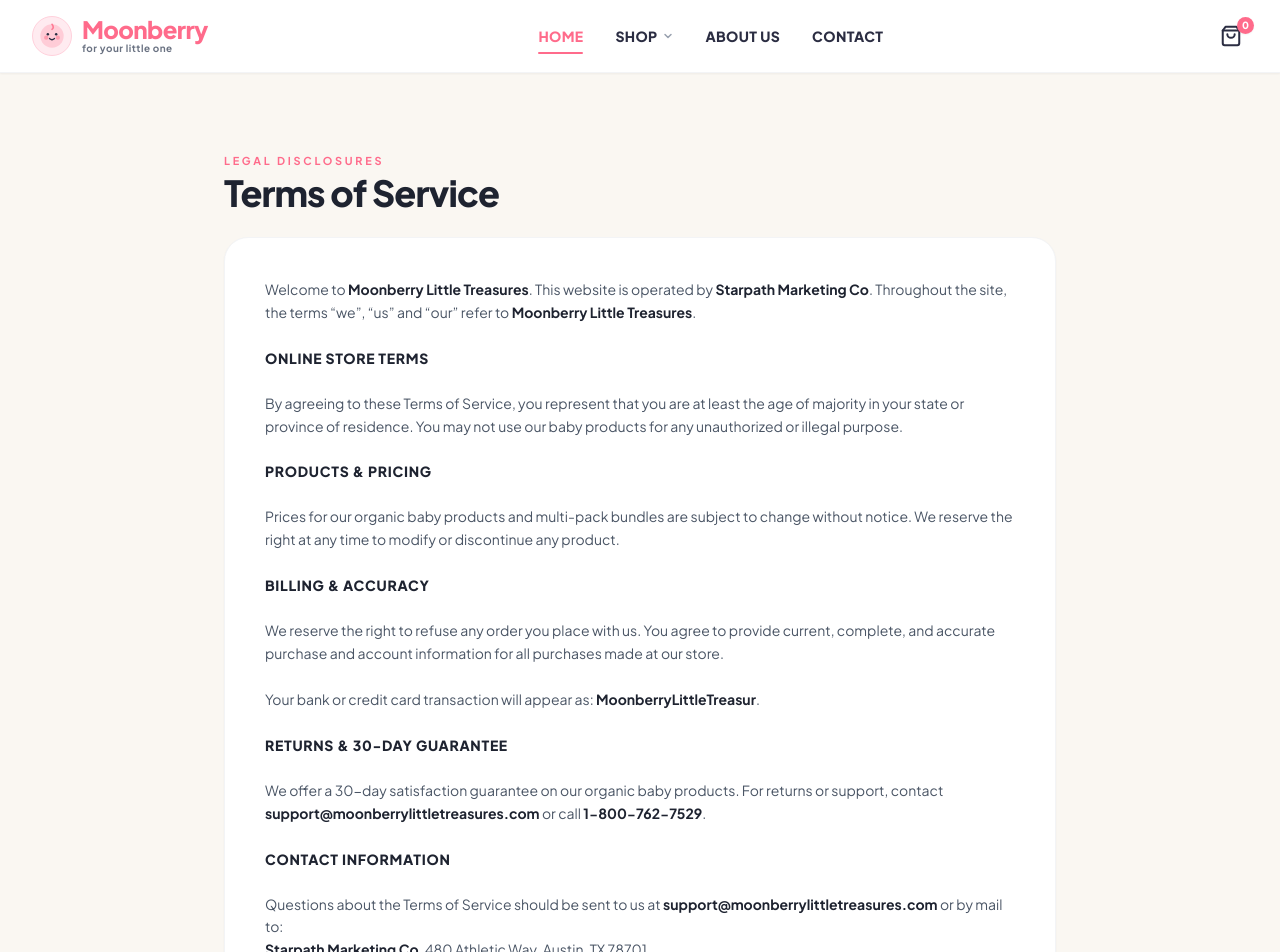
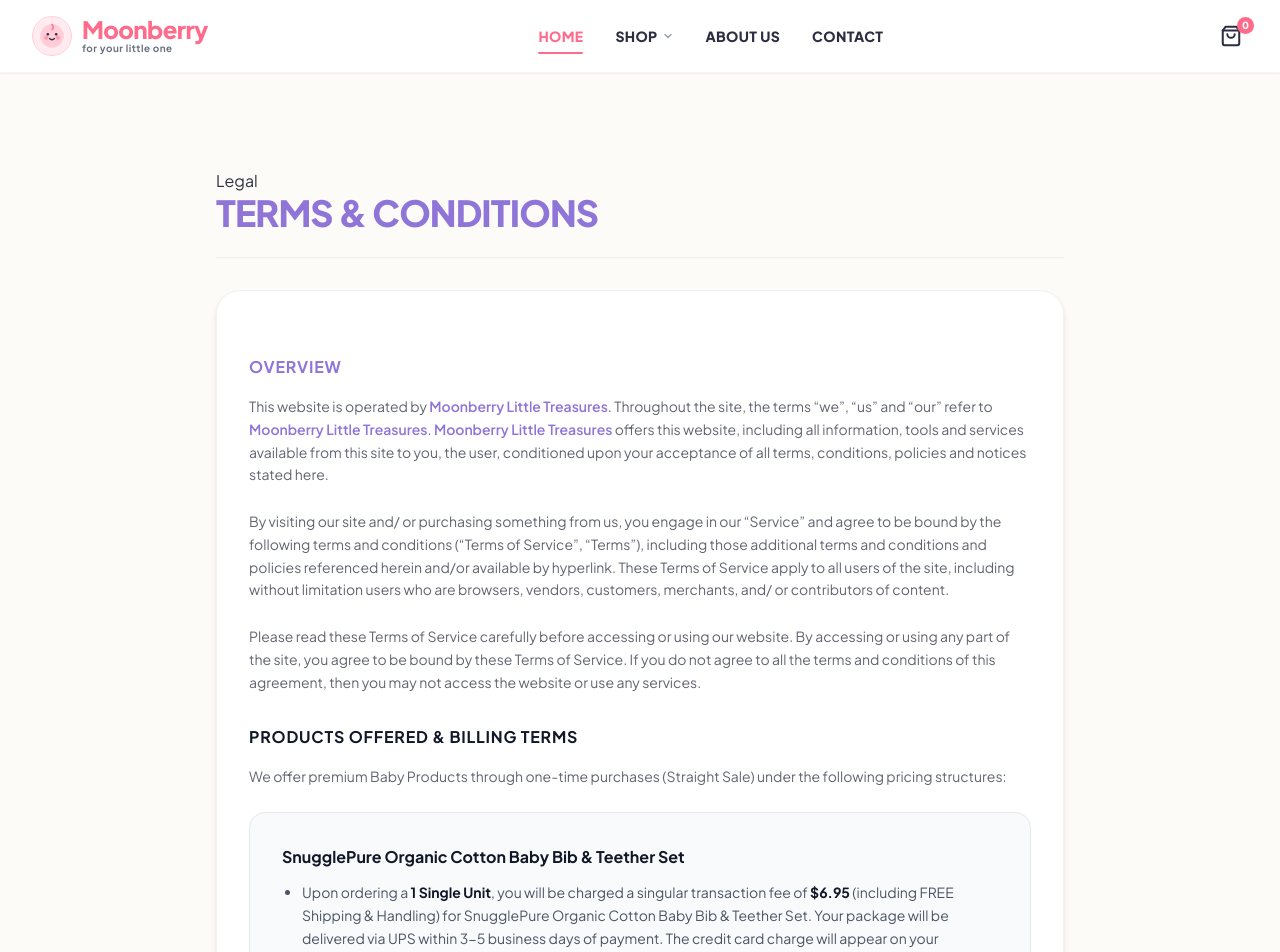
Before and after one commit to Tayyab-103/demo-gadget-sites, a Next.js app: page /terms in a window 1280 px wide. Shown: the top 952 px of the page. Built offline with nearby package versions, Linux system fonts and the light colour scheme.

Commit message:
term page set

```diff
--- a/src/app/terms/page.tsx
+++ b/src/app/terms/page.tsx
@@ -4,58 +4,107 @@ import React from "react";
 import Header from "@/components/Header";
 import Footer from "@/components/Footer";
 import siteConfigData from "../../../config/site-config.json";
-import { SiteConfig } from "@/types";
+import productsData from "../../../config/products.json";
+import { SiteConfig, Product } from "@/types";
 
 const siteConfig = siteConfigData as unknown as SiteConfig;
+const products = productsData as unknown as Product[];
 
 export default function Terms() {
   return (
     <>
       <Header />
-      <main className="bg-[#FAF7F2] py-12 sm:py-20 relative overflow-hidden min-h-[80vh]">
-        <div className="max-w-4xl mx-auto px-4 sm:px-6 lg:px-8 relative z-10">
-          <div className="mb-6">
-            <span className="text-[0.68rem] font-bold uppercase tracking-[0.25em] text-[#FF6B8B] block mb-1">
-              Legal Disclosures
-            </span>
-            <h1 className="text-2xl sm:text-3xl lg:text-4xl font-black text-[#1E2330] tracking-tight">
-              Terms of Service
-            </h1>
-          </div>
+      <main className="bg-neutral-bg py-16 md:py-24 relative overflow-hidden">
+        {/* Background decorative glow spot */}
+        <div className="glow-bg absolute top-[10%] left-[-250px] opacity-35 pointer-events-none" />
 
-          <div className="bg-white rounded-3xl p-6 sm:p-10 border border-gray-100 shadow-xs leading-relaxed text-gray-600 text-xs sm:text-sm space-y-6">
+        <div className="w-full max-w-4xl mx-auto px-6 relative z-10">
+          <span className="eyebrow mb-4">Legal</span>
+          <h1 className="text-3xl md:text-4xl font-black uppercase text-primary mb-8 border-b border-black/5 pb-6 tracking-tight">
+            Terms &amp; Conditions
+          </h1>
+
+          <div className="bg-white rounded-3xl p-8 border border-black/5 shadow-md leading-relaxed text-neutral-text/75 text-xs md:text-sm space-y-6">
+            <h3 className="text-base font-bold text-primary mt-8 mb-4 uppercase tracking-wider">OVERVIEW</h3>
             <p>
-              Welcome to <strong className="text-[#1E2330]">{siteConfig.brandName}</strong>. This website is operated by <strong className="text-[#1E2330]">{siteConfig.corpName}</strong>. Throughout the site, the terms &ldquo;we&rdquo;, &ldquo;us&rdquo; and &ldquo;our&rdquo; refer to <strong className="text-[#1E2330]">{siteConfig.brandName}</strong>.
+              This website is operated by <strong className="text-primary font-semibold">{siteConfig.brandName}</strong>. Throughout the site, the terms “we”,
+              “us” and “our” refer to <strong className="text-primary font-semibold">{siteConfig.brandName}</strong>. <strong className="text-primary font-semibold">{siteConfig.brandName}</strong> offers
+              this website, including all information, tools and services available from this site to you, the user,
+              conditioned upon your acceptance of all terms, conditions, policies and notices stated here.
+            </p>
+            <p>
+              By visiting our site and/ or purchasing something from us, you engage in our “Service” and agree to be
+              bound by the following terms and conditions (“Terms of Service”, “Terms”), including those additional
+              terms and conditions and policies referenced herein and/or available by hyperlink. These Terms of
+              Service apply to all users of the site, including without limitation users who are browsers, vendors,
+              customers, merchants, and/ or contributors of content.
+            </p>
+            <p>
+              Please read these Terms of Service carefully before accessing or using our website. By accessing or using
+              any part of the site, you agree to be bound by these Terms of Service. If you do not agree to all the
+              terms and conditions of this agreement, then you may not access the website or use any services.
             </p>
 
-            <h3 className="text-sm font-black text-[#1E2330] uppercase tracking-wider">Online Store Terms</h3>
+            <h3 className="text-base font-bold text-gray-900 mt-8 mb-4 uppercase tracking-wider">PRODUCTS OFFERED &amp; BILLING TERMS</h3>
             <p>
-              By agreeing to these Terms of Service, you represent that you are at least the age of majority in your state or province of residence.
-              You may not use our baby products for any unauthorized or illegal purpose.
+              We offer premium {siteConfig.Product || "products"} through one-time purchases (Straight Sale) under the following pricing structures:
             </p>
 
-            <h3 className="text-sm font-black text-[#1E2330] uppercase tracking-wider">Products &amp; Pricing</h3>
+            {/* Dynamic Price Points Display */}
+            <div className="bg-gray-50 border border-gray-200 rounded-2xl p-6 md:p-8 my-6">
+              {products.map((product) => (
+                <div key={product.id} className="mb-6 pb-6 border-b border-gray-200 last:border-0 last:mb-0 last:pb-0">
+                  <h4 className="text-sm md:text-base font-bold text-gray-900 mb-3">
+                    {product.name}
+                  </h4>
+                  <ul className="list-disc pl-5 m-0 space-y-3">
+                    {product.bundles && product.bundles.map((bundle) => {
+                      const totalCost = parseFloat(String(bundle.price));
+                      const shippingText = product.ssShipping === "0.00" || parseFloat(product.ssShipping) === 0
+                        ? "FREE Shipping & Handling"
+                        : `$${product.ssShipping} Shipping & Handling`;
+
+                      return (
+                        <li key={bundle.quantity} className="text-xs md:text-sm leading-relaxed text-gray-600">
+                          Upon ordering a <strong className="text-gray-900 font-bold">{bundle.quantity} {bundle.quantity > 1 ? "Units Set" : "Single Unit"}</strong>,
+                          you will be charged a singular transaction fee of <strong className="text-gray-900 font-bold">${totalCost.toFixed(2)}</strong> (including {shippingText}) for {product.name}.
+                          Your package will be delivered via {siteConfig.shippingCarrier} within {siteConfig.shippingPeriod} business days of payment.
+                          The credit card charge will appear on your statement as <strong className="text-gray-900 font-bold">“{siteConfig.descriptor}”</strong>.
+                        </li>
+                      );
+                    })}
+                  </ul>
+                </div>
+              ))}
+            </div>
+
+            <h3 className="text-base font-bold text-primary mt-8 mb-4 uppercase tracking-wider">SECTION 1 - ONLINE STORE TERMS</h3>
             <p>
-              Prices for our organic baby products and multi-pack bundles are subject to change without notice. We reserve the right at any time to modify or discontinue any product.
+              By agreeing to these Terms of Service, you represent that you are at least the age of majority in your state
+              or province of residence, or that you are the age of majority in your state or province of residence and you
+              have given us your consent to allow any of your minor dependents to use this site.
+            </p>
+            <p>
+              You may not use our products for any illegal or unauthorized purpose nor may you, in the use of the Service,
+              violate any laws in your jurisdiction (including but not limited to copyright laws).
             </p>
 
-            <h3 className="text-sm font-black text-[#1E2330] uppercase tracking-wider">Billing &amp; Accuracy</h3>
+            <h3 className="text-base font-bold text-primary mt-8 mb-4 uppercase tracking-wider">SECTION 2 - SHIPPING &amp; DELIVERY POLICY</h3>
             <p>
-              We reserve the right to refuse any order you place with us. You agree to provide current, complete, and accurate purchase and account information for all purchases made at our store.
+              All orders are processed and shipped within 1-2 business days of payment confirmation. We ship our packages via{" "}
+              {siteConfig.shippingCarrier} and delivery typically takes between {siteConfig.shippingPeriod} business days.
+              You will receive a tracking number via email once your order has been dispatched.
+            </p>
+
+            <h3 className="text-base font-bold text-primary mt-8 mb-4 uppercase tracking-wider">SECTION 3 - RETURN &amp; REFUND POLICY</h3>
+            <p>
+              We stand behind our quality with a 60-day money-back guarantee. If you are not satisfied with your purchase,
+              please contact our customer service center at <strong className="text-primary font-semibold">{siteConfig.phone}</strong> or email us at{" "}
+              <strong className="text-primary font-semibold">{siteConfig.email}</strong> to obtain a Return Merchandise Authorization (RMA) number.
             </p>
             <p>
-              Your bank or credit card transaction will appear as: <strong className="text-[#1E2330]">{siteConfig.descriptor}</strong>.
-            </p>
-
-            <h3 className="text-sm font-black text-[#1E2330] uppercase tracking-wider">Returns &amp; 30-Day Guarantee</h3>
-            <p>
-              We offer a 30-day satisfaction guarantee on our organic baby products. For returns or support, contact <strong className="text-[#1E2330]">{siteConfig.email}</strong> or call <strong className="text-[#1E2330]">{siteConfig.phone}</strong>.
-            </p>
-
-            <h3 className="text-sm font-black text-[#1E2330] uppercase tracking-wider">Contact Information</h3>
-            <p>
-              Questions about the Terms of Service should be sent to us at <strong className="text-[#1E2330]">{siteConfig.email}</strong> or by mail to: <br />
-              <strong className="text-[#1E2330]">{siteConfig.corpName}</strong>, {siteConfig.address}.
+              Returns must be shipped to our designated return facility at: <strong className="text-primary font-semibold">{siteConfig.address}</strong>.
+              Refunds will be processed back to the original payment method within 5-7 business days of receiving the returned item.
             </p>
           </div>
         </div>
```
